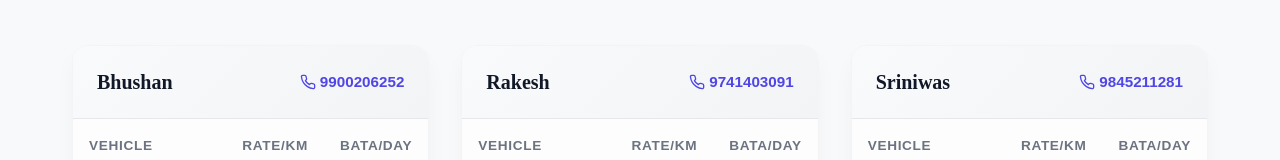
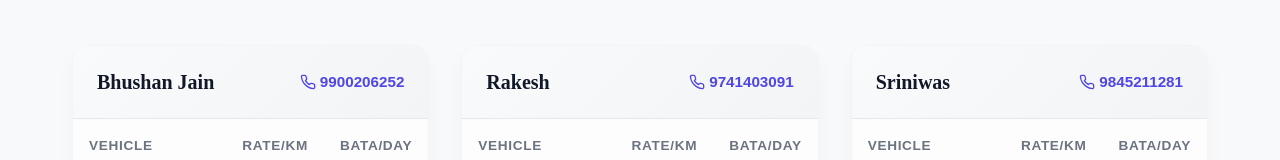
Before and after one commit to cjchirag7/jain-tirth-itineraries, a Next.js app: page /chaturmas-cabs in a window 1280 px wide. Shown: the part 313-473 px from the top of the page. Built offline with nearby package versions, Linux system fonts and the light colour scheme.

Commit message:
Rename bhushan to bhushan jain

```diff
--- a/src/data/cabs.ts
+++ b/src/data/cabs.ts
@@ -9,12 +9,12 @@ export interface CabOption {
 }
 
 const rawCabOptions: CabOption[] = [
-  { vehicleType: 'Innova Crysta', ratePerKm: 17, companyName: 'Bhushan', bataPerDay: 400, contact: '9900206252', priorityOrder: 1, capacity: 6 },
-  { vehicleType: 'Innova Crysta ac', ratePerKm: 19, companyName: 'Bhushan', bataPerDay: 400, contact: '9900206252', priorityOrder: 1, capacity: 6 },
-  { vehicleType: 'Etios/Dzire', ratePerKm: 12.5, companyName: 'Bhushan', bataPerDay: 300, contact: '9900206252', priorityOrder: 1, capacity: 4 },
-  { vehicleType: 'Ertiga', ratePerKm: 15, companyName: 'Bhushan', bataPerDay: 400, contact: '9900206252', priorityOrder: 1, capacity: 7 },
-  { vehicleType: 'Tempo Traveller', ratePerKm: 19.5, companyName: 'Bhushan', bataPerDay: 500, contact: '9900206252', priorityOrder: 1, capacity: 12 },
-  { vehicleType: 'Tempo Traveller ac', ratePerKm: 21.5, companyName: 'Bhushan', bataPerDay: 500, contact: '9900206252', priorityOrder: 1, capacity: 12 },
+  { vehicleType: 'Innova Crysta', ratePerKm: 17, companyName: 'Bhushan Jain', bataPerDay: 400, contact: '9900206252', priorityOrder: 1, capacity: 6 },
+  { vehicleType: 'Innova Crysta ac', ratePerKm: 19, companyName: 'Bhushan Jain', bataPerDay: 400, contact: '9900206252', priorityOrder: 1, capacity: 6 },
+  { vehicleType: 'Etios/Dzire', ratePerKm: 12.5, companyName: 'Bhushan Jain', bataPerDay: 300, contact: '9900206252', priorityOrder: 1, capacity: 4 },
+  { vehicleType: 'Ertiga', ratePerKm: 15, companyName: 'Bhushan Jain', bataPerDay: 400, contact: '9900206252', priorityOrder: 1, capacity: 7 },
+  { vehicleType: 'Tempo Traveller', ratePerKm: 19.5, companyName: 'Bhushan Jain', bataPerDay: 500, contact: '9900206252', priorityOrder: 1, capacity: 12 },
+  { vehicleType: 'Tempo Traveller ac', ratePerKm: 21.5, companyName: 'Bhushan Jain', bataPerDay: 500, contact: '9900206252', priorityOrder: 1, capacity: 12 },
 
   { vehicleType: 'Innova Crysta', ratePerKm: 18, companyName: 'Rakesh', bataPerDay: 400, contact: '9741403091', priorityOrder: 2, capacity: 6 },
   { vehicleType: 'Etios/Dzire', ratePerKm: 12, companyName: 'Rakesh', bataPerDay: 350, contact: '9741403091', priorityOrder: 2, capacity: 4 },
```
